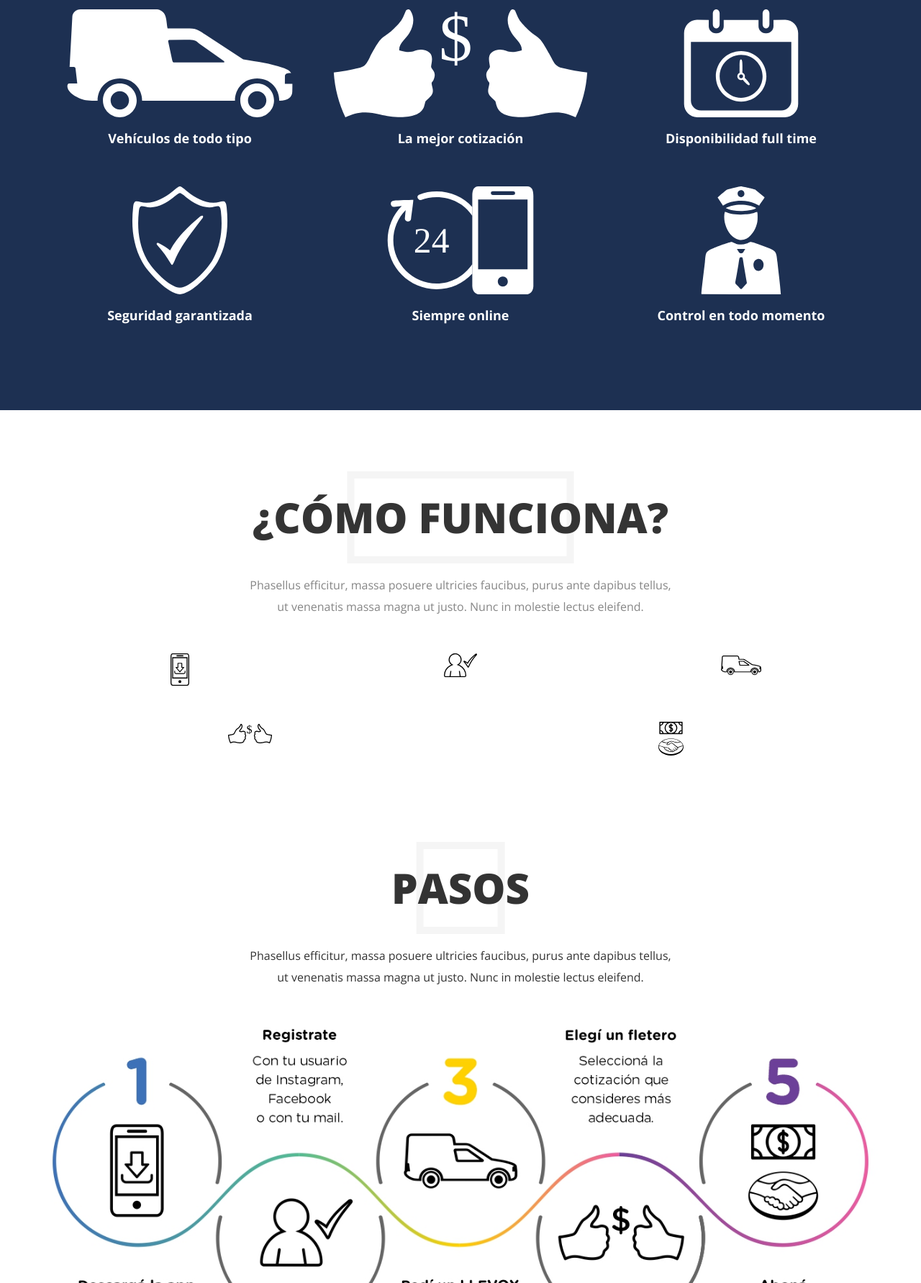
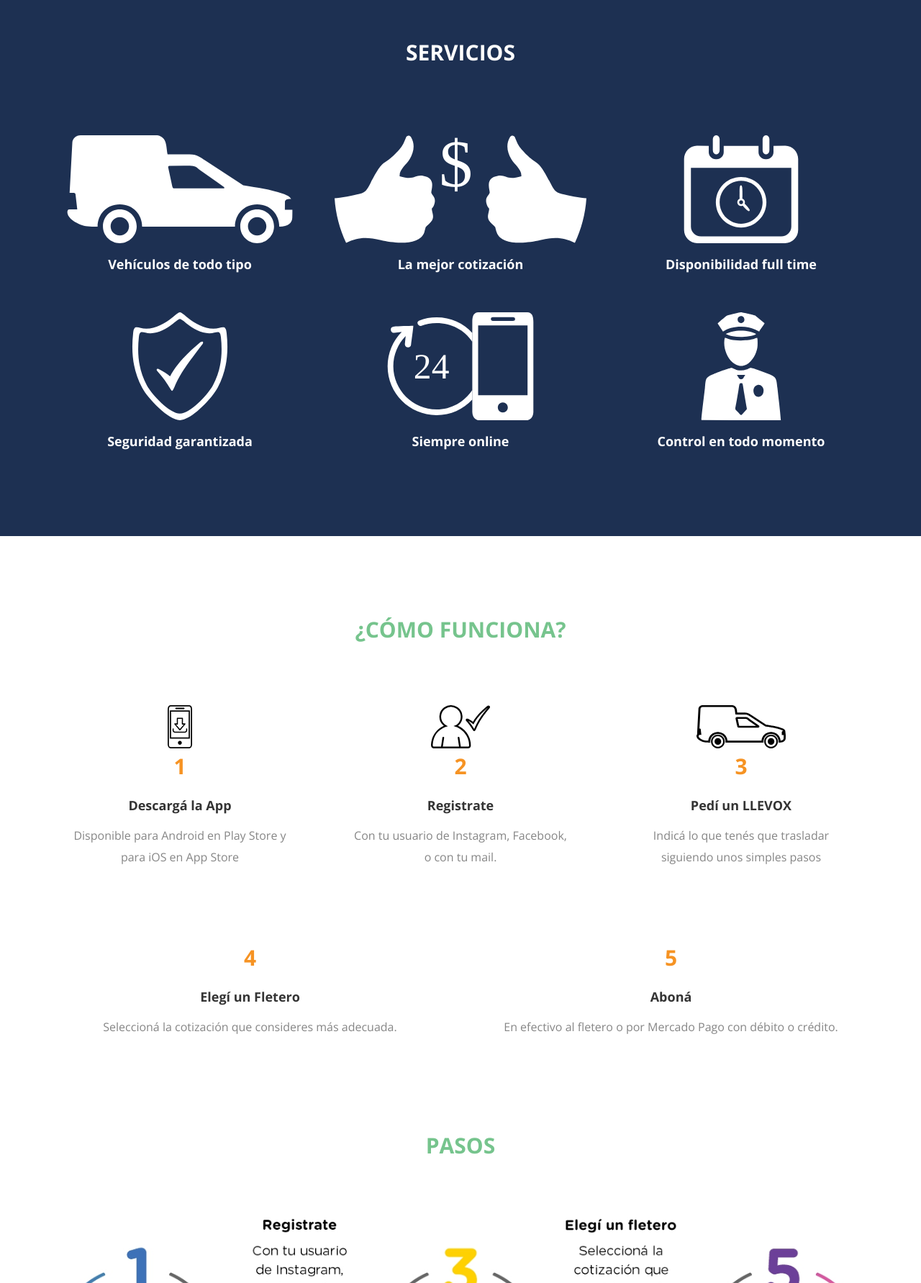
Before and after one commit to rossi-avalith/llevox, a plain HTML site: page index.html in a window 1280 px wide. Shown: the part 1017-2800 px from the top of the page at 72% size. Drawn offline with nearby package versions, Linux system fonts and the light colour scheme; files whose address does not match are found by name.

Commit message:
version para revisar por el cliente

```diff
--- a/index.html
+++ b/index.html
@@ -34,7 +34,7 @@
 		<div class="container">
 			<div class="row">
 				<div class="col-sm-4 col-lg-3 text-center text-sm-left">
-					<a href="./" class="logo">
+					<a href="#" class="logo">
 						<img src="images/static/logo.gif" alt="" class="imageFooter" />
 					</a>
 				</div>
@@ -80,7 +80,7 @@
 		</div>
 	</section>
 
-	<header class="page_header header_darkgrey ms toggle_menu_left">
+	<header class="cs page_header header_darkgrey ms toggle_menu_left">
 		<div class="container">
 			<div class="row">
 				<div class="col-md-9">
@@ -167,7 +167,7 @@
 			</div>
 		</div>
 	</section>
-	<section class="home-quien" id="llevox">
+	<section class="home-quien section_padding_top_75 " id="llevox">
 		<div class="container">
 			<div class="row">
 				<h2 class="text-center">¿QUÉ ES LLEVOX?</h2>
@@ -192,11 +192,17 @@
 	<section id="servicios"
 		class="cs section_padding_top_100 section_padding_bottom_75 page_testimonials columns_margin_bottom_30">
 		<div class="container">
-			<h2 class="text-center">
-				SERVICIOS
-			</h2>
-			<div class="row">
-				<div class="col-md-4  col-sm-6 col-xs-6">
+			<div class="row topmargin_30">
+				<div class="col-sm-12 text-center">
+					<div class="framed-heading bottommargin_15">
+						<h2 class="text-center ">
+							SERVICIOS						</h2>
+					</div>
+				</div>
+			</div>
+
+			<div class="row topmargin_30">
+				<div class="col-md-4  col-sm-6 col-xs-6  rightpadding_20 leftpadding_20">
 					<div class="card mb-4 shadow-sm">
 						<img class="bd-placeholder-img card-img-top img-service" src="images/services/LLEVOX_Flete_01.svg"
 							alt="Vehiculos" />
@@ -207,7 +213,7 @@
 						</div>
 					</div>
 				</div>
-				<div class="col-md-4 col-sm-6 col-xs-6">
+				<div class="col-md-4 col-sm-6 col-xs-6  rightpadding_20 leftpadding_20">
 					<div class="card mb-4 shadow-sm">
 						<img class="bd-placeholder-img card-img-top img-service" src="images/services/LLEVOX_Flete_02.svg"
 							alt="cotizacion" />
@@ -218,7 +224,7 @@
 						</div>
 					</div>
 				</div>
-				<div class="col-md-4 col-sm-6 col-xs-6">
+				<div class="col-md-4 col-sm-6 col-xs-6  rightpadding_20 leftpadding_20">
 					<div class="card mb-4 shadow-sm">
 						<img class="bd-placeholder-img card-img-top img-service" src="images/services/LLEVOX_Flete_03.svg"
 							alt="disponibilidad" />
@@ -229,7 +235,7 @@
 						</div>
 					</div>
 				</div>
-				<div class="col-md-4 col-sm-6 col-xs-6">
+				<div class="col-md-4 col-sm-6 col-xs-6  rightpadding_20 leftpadding_20">
 					<div class="card mb-4 shadow-sm">
 						<img class="bd-placeholder-img card-img-top img-service" src="images/services/LLEVOX_Flete_04.svg"
 							alt="seguridad" />
@@ -240,7 +246,7 @@
 						</div>
 					</div>
 				</div>
-				<div class="col-md-4 col-sm-6 col-xs-6">
+				<div class="col-md-4 col-sm-6 col-xs-6  rightpadding_20 leftpadding_20">
 					<div class="card mb-4 shadow-sm">
 						<img class="bd-placeholder-img card-img-top img-service" src="images/services/LLEVOX_Flete_05.svg"
 							alt="servicio online" />
@@ -251,7 +257,7 @@
 						</div>
 					</div>
 				</div>
-				<div class="col-md-4 col-sm-6 col-xs-6">
+				<div class="col-md-4 col-sm-6 col-xs-6  rightpadding_20 leftpadding_20">
 					<div class="card mb-4 shadow-sm">
 						<img class="bd-placeholder-img card-img-top img-service" src="images/services/LLEVOX_Flete_06.svg"
 							alt="control" />
@@ -266,57 +272,115 @@
 
 		</div>
 	</section>
-	<section id="funcionamiento" class="ls section_padding_top_75 section_padding_bottom_100">
-		<div class="container">
-			<div class="row">
+	<section id="funcionamiento" class="ls section_padding_top_75">
+		<div class="container ">
+			<div class="row topmargin_30">
 				<div class="col-sm-12 text-center">
 					<div class="framed-heading bottommargin_15">
-						<h2 class="section_header">
+						<h2 class="text-center color3">
 							¿CÓMO FUNCIONA?
 						</h2>
 					</div>
-					<p>
-						Phasellus efficitur, massa posuere ultricies faucibus, purus ante
-						dapibus tellus, ut venenatis massa magna ut justo. Nunc in
-						molestie lectus eleifend.
-					</p>
 				</div>
 			</div>
-			<div class="row topmargin_30">
-				<div class="col-md-4 col-sm-4 col-xs-6 text-center to_animate" data-animation="pullUp">
-					<img  src="./images/work/LLEVOX_Mudanza_01.svg" alt="" />
+			<div class="row topmargin_30 text-center">
+				<div class="col-lg-4 col-md-6 col-xs-12  " >
+					<div class="col-6 text-center to_animate " data-animation="pullUp">
+						<img class="item_mudanza" src="./images/work/LLEVOX_Mudanza_01.svg" alt="App download" />
+						<!-- <img  src="./images/services/LLEVOX_Flete_circle.svg" alt="App download" /> -->
+
+					</div>
+					<div class="col-6">
+						<h2 class="highlight2">
+						1
+						</h2>
+						<h4>
+							Descargá la App
+						</h4>
+						<p class="rightpadding_30 leftpadding_30">
+							Disponible para Android en Play Store y para iOS en App Store
+						</p>
+					</div>
 				</div>
-				<div class="col-md-4 col-sm-4 col-xs-6 text-center to_animate" data-animation="pullUp">
-					<img src="./images/work/LLEVOX_Mudanza_02.svg" alt="" />
+				<div class="col-lg-4 col-md-6 col-xs-12  " >
+					<div class="col-6 text-center to_animate " data-animation="pullUp">
+						<img class="item_mudanza" src="./images/work/LLEVOX_Mudanza_02.svg" alt="Registrarse" />
+
+					</div>
+					<div class="col-6">
+						<h2 class="highlight2">
+						2
+						</h2>
+						<h4>
+							Registrate
+						</h4>
+						<p class="rightpadding_30 leftpadding_30">
+							Con tu usuario de Instagram, Facebook, o con tu mail.
+						</p>
+					</div>
 				</div>
-				<div class="col-md-4 col-sm-4 col-xs-6 text-center to_animate" data-animation="pullUp">
-					<img src="./images/work/LLEVOX_Mudanza_03.svg" alt="" />
+				<div class="col-lg-4 col-md-6 col-xs-12  " >
+					<div class="col-6 text-center to_animate " data-animation="pullUp">
+						<img class="item_mudanza" src="./images/work/LLEVOX_Mudanza_03.svg" alt="Pedí un LLEVOX" />
+					</div>
+					<div class="col-6">
+						<h2 class="highlight2">
+						3
+						</h2>
+						<h4>
+							Pedí un LLEVOX
+						</h4>
+						<p class="rightpadding_30 leftpadding_30">
+							Indicá lo que tenés que trasladar siguiendo unos simples pasos
+						</p>
+					</div>
 				</div>
 			</div>
-			<div class="row topmargin_30">
-				<div class="col-md-6 col-sm-6 col-xs-8 text-center to_animate" data-animation="pullUp">
-					<img src="./images/work/LLEVOX_Mudanza_04.svg" alt="" />
+			<div class="row text-center" >
+				<div class="col-lg-6 col-md-6 col-xs-12  " >
+					<div class="col-6 text-center to_animate " data-animation="pullUp">
+						<img class="item_mudanza" src="./images/work/LLEVOX_Mudanza_04.svg" alt="Pedí un LLEVOX" />
+					</div>
+					<div class="col-6">
+						<h2 class="highlight2">
+						4
+						</h2>
+						<h4>
+							Elegí un Fletero
+						</h4>
+						<p class="rightpadding_30 leftpadding_30">
+							Seleccioná la cotización que consideres más adecuada.
+						</p>
+					</div>
 				</div>
-				<div class="col-md-6 col-sm-6 col-xs-8 text-center to_animate" data-animation="pullUp">
-					<img src="./images/work/LLEVOX_Mudanza_05.svg" alt="" />
+				<div class="col-lg-6 col-md-6 col-xs-12  " >
+					<div class="col-6 text-center to_animate " data-animation="pullUp">
+						<img class="item_mudanza" src="./images/work/LLEVOX_Mudanza_05.svg" alt="Pedí un LLEVOX" />
+					</div>
+					<div class="col-6">
+						<h2 class="highlight2">
+						5
+						</h2>
+						<h4>
+							Aboná
+						</h4>
+						<p class="rightpadding_30 leftpadding_30">
+							En efectivo al fletero o por Mercado Pago con débito o crédito.
+						</p>
+					</div>
 				</div>
 			</div>
 		</div>
 	</section>
-	<section id="pasos" class="">
+	<section id="pasos" class="section_padding_top_75 ">
 		<div class="container">
-			<div class="row">
+			<div class="row topmargin_30">
 				<div class="col-sm-12 text-center">
 					<div class="framed-heading bottommargin_15">
-						<h2 class="section_header">
+						<h2 class="text-center color3">
 							PASOS
 						</h2>
 					</div>
-					<p>
-						Phasellus efficitur, massa posuere ultricies faucibus, purus ante
-						dapibus tellus, ut venenatis massa magna ut justo. Nunc in
-						molestie lectus eleifend.
-					</p>
 				</div>
 				<div class="col-12">
 					<img src="./images/static/Pasos_LLEVOX_Flete_Mudanza.jpg" alt="" />
@@ -324,12 +388,12 @@
 			</div>
 		</div>
 	</section>
-	<section id="socios" class="cs">
+	<section id="socios" class="cs section_padding_top_75 ">
 		<div class="container">
-			<div class="row">
+			<div class="row topmargin_30">
 				<div class="col-sm-12 text-center">
 					<div class="framed-heading bottommargin_15">
-						<h2 class="section_header">
+						<h2 class="text-center">
 							SOCIOS
 						</h2>
 					</div>
@@ -337,13 +401,13 @@
 						Nuestros medios de pagos
 					</h4>
 				</div>
-				<div class="col-12">
+				<div class="col-lg-6 padding_30">
 					<a href="#"><img src="images/static/Logo_MercadoPago.png" alt="Mercado Pago logo" /></a>
 				</div>
 			</div>
 		</div>
 	</section>
-	<footer class="page_footer ds ms color section_padding_75 columns_margin_bottom_10">
+	<footer class="page_footer ds ms color section_padding_top_75 section_padding_bottom_100 columns_margin_bottom_10">
 		<div class="container">
 			<div class="row">
 				<div class="col-md-12 col-sm-12 text-center">
@@ -356,7 +420,7 @@
 						<a href="https://ar.linkedin.com/company/llevox" target="_blank"
 							class="social-icon bg-icon theme-bg-icon rounded-icon soc-linkedin"></a>
 					</div>
-					<p class="small text-center">
+					<p class="small">
 						App, Celular, Flete, Fletero, Logística, Mudanza, Transportista,
 						Traslado, Carga, Mercadería, Objetos, Muebles, Electrodométicos,
 						Aplicación, Utilitario, Camioneta, Furgón, Miniflete, Mini-Flete,
--- a/js/main.js
+++ b/js/main.js
@@ -1,4 +1,27 @@
 "use strict";
+
+   // Add smooth scrolling to all links
+   $("a").on('click', function(event) {
+		if($(window).width() < 768){
+				$('.menu-mobile').hide();
+		}
+		// Make sure this.hash has a value before overriding default behavior
+		if (this.hash !== "") {
+				// Prevent default anchor click behavior
+				event.preventDefault();
+				// Store hash
+				var hash = this.hash;
+				// Using jQuery's animate() method to add smooth page scroll
+				// The optional number (800) specifies the number of milliseconds it takes to scroll to the specified area
+				$('html, body').animate({
+						scrollTop: $(hash).offset().top
+				}, 800, function(){
+						// Add hash (#) to URL when done scrolling (default click behavior)
+						window.location.hash = hash;
+				});
+		} // End if
+ });
+
 
 //hidding menu elements that do not fit in menu width
 //processing center logo
```
Also changed, not shown: css/main.css.
